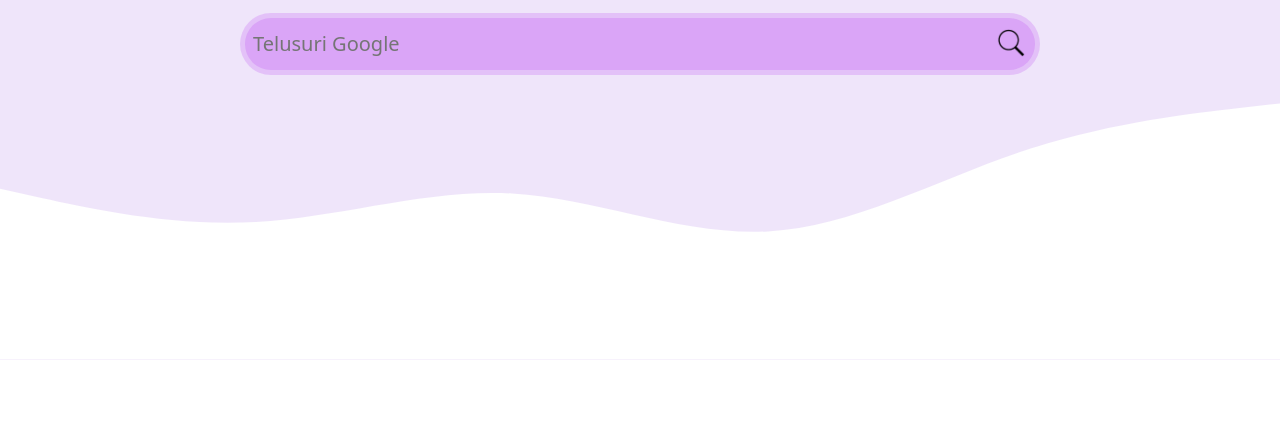
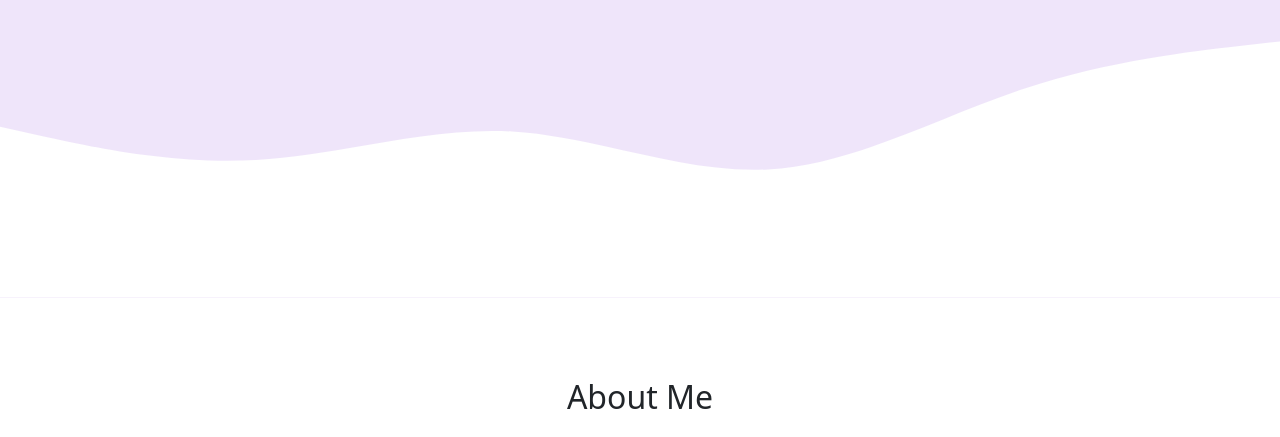
Before and after one commit to mnurulhidayat/Dayat, a plain HTML site: page index.html in a window 1280 px wide. Shown: the part 362-799 px from the top of the page. Drawn offline with nearby package versions, Linux system fonts and the light colour scheme.

Commit message:
Update index.html

```diff
--- a/index.html
+++ b/index.html
@@ -48,14 +48,6 @@
       <img src="img/saya.jpg" alt="M Nurul Hidayat" width="150" class="rounded-circle img-thumbnail" />
       <h1 class="display-4">M Nurul Hidayat</h1>
       <p class="lead">Mahasiswa | Project Engineering</p>
-      <div class="row justify-content-center">
-        <div class="search-bar">
-          <form action="https://www.google.com/search" method="get" class="search-bar">
-            <input type="text" placeholder="Telusuri Google" name="q" />
-            <button type="submit"><img src="img/search.png" alt="search" width="30" /></button>
-          </form>
-        </div>
-      </div>
       <svg xmlns="http://www.w3.org/2000/svg" viewBox="0 0 1440 320">
         <path
           fill="#ffffff"
```
